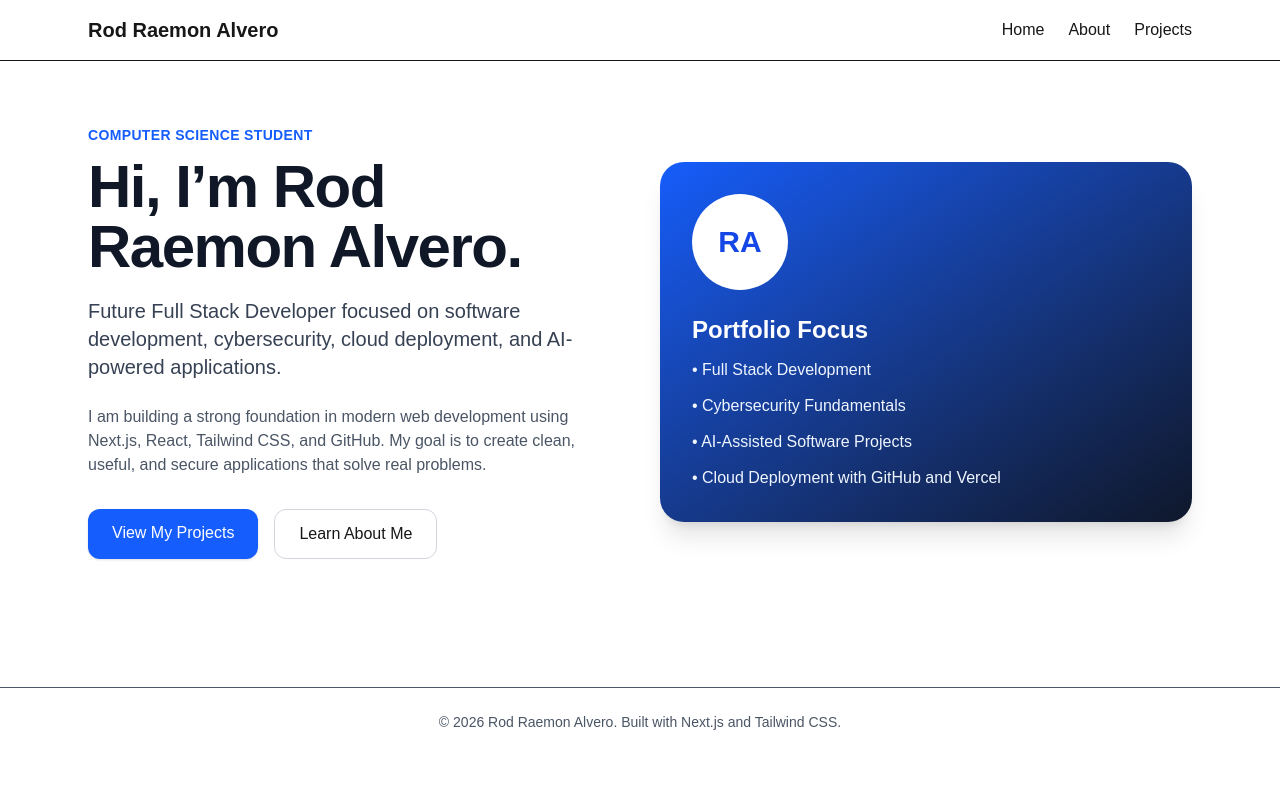
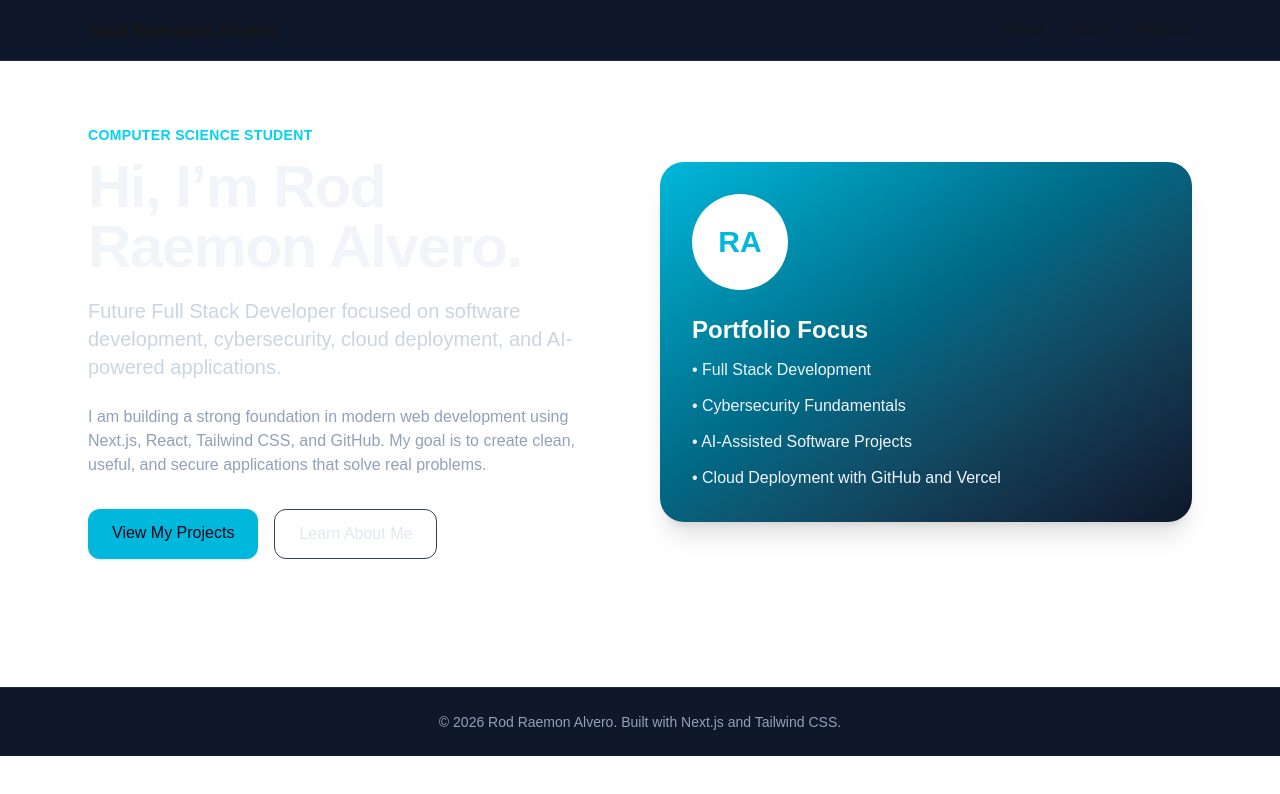
Before and after one commit to rodraemonalvero/week-02-portfolio, a Next.js app: page / in a window 1280 px wide. Shown: the top 794 px of the page. Built offline with nearby package versions, Linux system fonts and the light colour scheme.

Commit message:
Apply custom dark theme and cyan accents

```diff
--- a/app/about/page.tsx
+++ b/app/about/page.tsx
@@ -18,7 +18,7 @@ export default function AboutPage() {
   return (
     <main className="mx-auto max-w-5xl px-6 py-16">
       <div className="grid gap-10 md:grid-cols-[260px_1fr]">
-        <aside className="rounded-3xl bg-white p-6 text-center shadow">
+        <aside className="rounded-3xl border border-slate-800 bg-slate-900 p-6 text-center shadow">
           <div className="mx-auto mb-4 overflow-hidden rounded-full shadow-lg">
   <Image
     src="/profile.png"
@@ -30,7 +30,7 @@ export default function AboutPage() {
 </div>
 
           <h1 className="text-2xl font-bold">Rod Raemon Alvero</h1>
-          <p className="mt-2 text-gray-600">
+          <p className="mt-2 text-slate-400"
             Computer Science Student
           </p>
 
@@ -38,14 +38,14 @@ export default function AboutPage() {
             <a
               href="https://github.com/rodraemonalvero"
               target="_blank"
-              className="block rounded-lg bg-gray-100 px-4 py-2 hover:bg-gray-200"
+              className="block rounded-lg bg-slate-800 px-4 py-2 text-slate-100 hover:bg-slate-700"
             >
               GitHub Profile
             </a>
 
             <a
               href="mailto:rodraemon.alvero@cstu.edu"
-              className="block rounded-lg bg-blue-600 px-4 py-2 text-white hover:bg-blue-700"
+              className="block rounded-lg bg-cyan-500 px-4 py-2 text-slate-950 hover:bg-cyan-400"
             >
               Email Me
             </a>
@@ -55,7 +55,7 @@ export default function AboutPage() {
         <section>
           <h2 className="mb-4 text-3xl font-bold">About Me</h2>
 
-          <div className="space-y-4 text-gray-700">
+          <div className="space-y-4 text-slate-300">
             <p>
               My name is Rod Raemon Alvero, and I am a Computer Science student
               interested in software development, cybersecurity, cloud
@@ -91,7 +91,7 @@ export default function AboutPage() {
             {skills.map((skill) => (
               <li
                 key={skill}
-                className="rounded-xl bg-white px-4 py-3 font-medium shadow"
+                className="rounded-xl border border-slate-800 bg-slate-900 px-4 py-3 font-medium text-slate-100 shadow"
               >
                 {skill}
               </li>
--- a/app/layout.tsx
+++ b/app/layout.tsx
@@ -14,8 +14,8 @@ export default function RootLayout({
 }) {
   return (
     <html lang="en">
-      <body className="min-h-screen bg-gray-50 text-gray-900">
-        <nav className="border-b bg-white">
+      <body className="min-h-screen bg-slate-950 text-slate-100">
+        <nav className="border-b border-slate-800 bg-slate-900">
           <div className="mx-auto flex max-w-6xl flex-col gap-4 px-6 py-4 sm:flex-row sm:items-center sm:justify-between">
             <Link href="/" className="text-xl font-bold">
               Rod Raemon Alvero
@@ -39,7 +39,7 @@ export default function RootLayout({
 
         {children}
 
-        <footer className="mt-16 border-t bg-white py-6 text-center text-sm text-gray-600">
+        <footer className="mt-16 border-t border-slate-800 bg-slate-900 py-6 text-center text-sm text-slate-400">
           © 2026 Rod Raemon Alvero. Built with Next.js and Tailwind CSS.
         </footer>
       </body>
--- a/app/page.tsx
+++ b/app/page.tsx
@@ -5,20 +5,20 @@ export default function HomePage() {
     <main className="mx-auto max-w-6xl px-6 py-16">
       <section className="grid items-center gap-10 md:grid-cols-2">
         <div>
-          <p className="mb-3 text-sm font-semibold uppercase tracking-wide text-blue-600">
+          <p className="mb-3 text-sm font-semibold uppercase tracking-wide text-cyan-400">
             Computer Science Student
           </p>
 
-          <h1 className="mb-5 text-4xl font-bold tracking-tight text-gray-900 md:text-6xl">
+          <h1 className="mb-5 text-4xl font-bold tracking-tight text-slate-100 md:text-6xl">
             Hi, I’m Rod Raemon Alvero.
           </h1>
 
-          <p className="mb-6 text-xl text-gray-700">
+          <p className="mb-6 text-xl text-slate-300">
             Future Full Stack Developer focused on software development,
             cybersecurity, cloud deployment, and AI-powered applications.
           </p>
 
-          <p className="mb-8 text-gray-600">
+          <p className="mb-8 text-slate-400">
             I am building a strong foundation in modern web development using
             Next.js, React, Tailwind CSS, and GitHub. My goal is to create clean,
             useful, and secure applications that solve real problems.
@@ -27,22 +27,22 @@ export default function HomePage() {
           <div className="flex flex-wrap gap-4">
             <Link
               href="/projects"
-              className="rounded-xl bg-blue-600 px-6 py-3 font-medium text-white shadow hover:bg-blue-700"
+              className="rounded-xl bg-cyan-500 px-6 py-3 font-medium text-slate-950 shadow hover:bg-cyan-400"
             >
               View My Projects
             </Link>
 
             <Link
               href="/about"
-              className="rounded-xl border border-gray-300 px-6 py-3 font-medium hover:bg-gray-100"
+              className="rounded-xl border border-slate-700 px-6 py-3 font-medium text-slate-200 hover:bg-slate-800"
             >
               Learn About Me
             </Link>
           </div>
         </div>
 
-        <div className="rounded-3xl bg-gradient-to-br from-blue-600 to-slate-900 p-8 text-white shadow-xl">
-          <div className="mb-6 flex h-24 w-24 items-center justify-center rounded-full bg-white text-3xl font-bold text-blue-700">
+        <div className="rounded-3xl bg-gradient-to-br from-cyan-500 to-slate-900 p-8 text-white shadow-xl">
+          <div className="mb-6 flex h-24 w-24 items-center justify-center rounded-full bg-white text-3xl font-bold text-cyan-500">
             RA
           </div>
 
```
